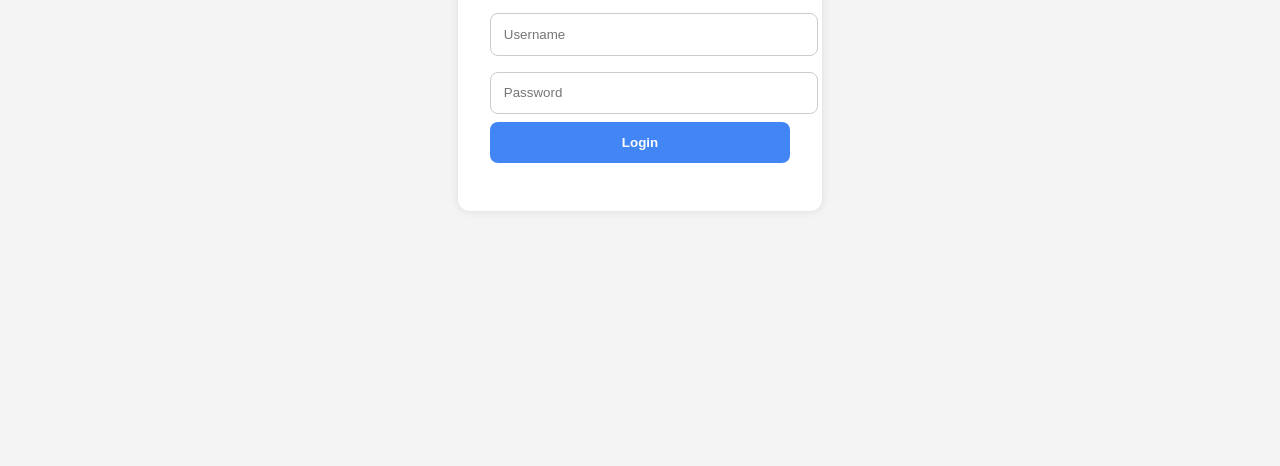
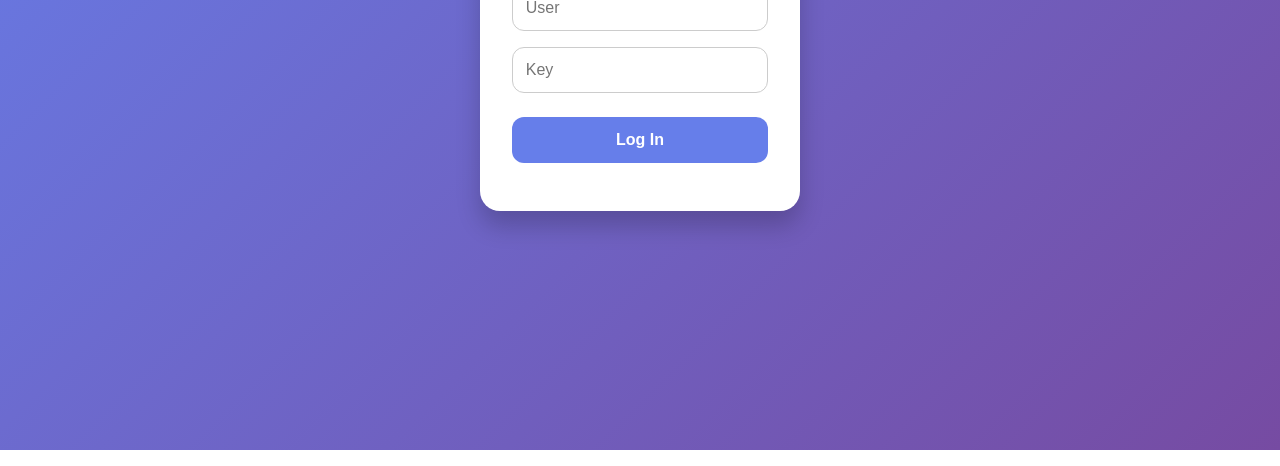
Before and after one commit to 9dyll/cool--, a plain HTML site: page index.html in a window 1280 px wide. Shown: the part 350-816 px from the top of the page. Drawn offline with Linux system fonts and the light colour scheme.

Commit message:
Update index.html
h

```diff
--- a/index.html
+++ b/index.html
@@ -3,54 +3,86 @@
 <head>
   <meta charset="UTF-8" />
   <meta name="viewport" content="width=device-width, initial-scale=1.0"/>
-  <title>Login</title>
+  <title>Cool Login</title>
   <style>
+    * {
+      box-sizing: border-box;
+      margin: 0;
+      padding: 0;
+    }
+
     body {
-      font-family: Arial, sans-serif;
-      background: #f4f4f4;
+      background: linear-gradient(135deg, #667eea, #764ba2);
+      font-family: 'Segoe UI', sans-serif;
       display: flex;
       justify-content: center;
       align-items: center;
       height: 100vh;
     }
-    .login-box {
+
+    .login-card {
       background: white;
       padding: 2rem;
-      box-shadow: 0 0 10px rgba(0,0,0,0.1);
-      border-radius: 12px;
-      width: 300px;
+      border-radius: 20px;
+      box-shadow: 0 15px 25px rgba(0, 0, 0, 0.2);
+      width: 320px;
+      text-align: center;
     }
-    input[type="text"], input[type="password"] {
+
+    .login-card h2 {
+      margin-bottom: 1.5rem;
+      color: #333;
+    }
+
+    .login-card input {
       width: 100%;
       padding: 0.8rem;
       margin: 0.5rem 0;
       border: 1px solid #ccc;
-      border-radius: 8px;
+      border-radius: 12px;
+      font-size: 1rem;
+      transition: 0.2s;
     }
-    button {
+
+    .login-card input:focus {
+      border-color: #764ba2;
+      outline: none;
+    }
+
+    .login-card button {
       width: 100%;
-      padding: 0.8rem;
-      background-color: #4285F4;
+      padding: 0.9rem;
+      background: #667eea;
       color: white;
       border: none;
-      border-radius: 8px;
+      border-radius: 12px;
       font-weight: bold;
+      font-size: 1rem;
+      margin-top: 1rem;
       cursor: pointer;
+      transition: 0.3s;
     }
-    button:hover {
-      background-color: #3367d6;
+
+    .login-card button:hover {
+      background: #5a67d8;
+    }
+
+    .login-card p {
+      margin-top: 1rem;
+      color: red;
+      font-size: 0.9rem;
     }
   </style>
 </head>
 <body>
-  <div class="login-box">
-    <h2>Login</h2>
+  <div class="login-card">
+    <h2>Welcome Back</h2>
     <form onsubmit="login(); return false;">
-      <input type="text" id="username" placeholder="Username" required />
-      <input type="password" id="password" placeholder="Password" required />
-      <button type="submit">Login</button>
+      <input type="text" id="username" placeholder="User" required />
+      <input type="password" id="password" placeholder="Key" required />
+      <button type="submit">Log In</button>
+      <p id="message"></p>
     </form>
-    <p id="message" style="color:red; margin-top:1rem;"></p>
   </div>
 
   <script>
@@ -62,7 +94,6 @@
       if (u === 'test' && p === 'test') {
         window.location.href = 'hi.html';
       } else {
-        message.style.color = 'red';
         message.textContent = '❌ Invalid username or password.';
       }
     }
```
